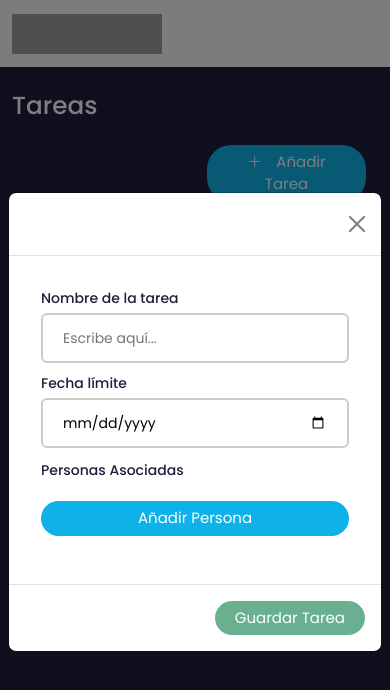
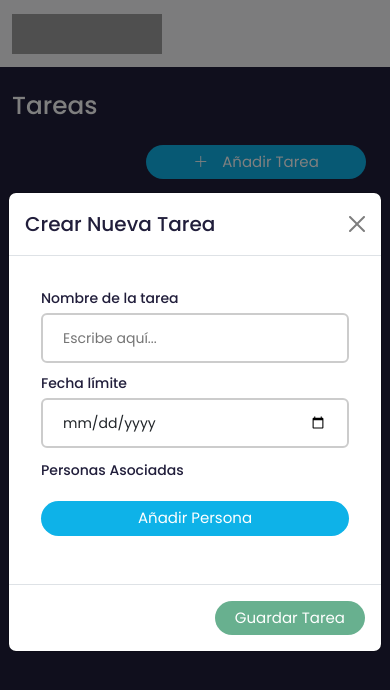
Before and after one commit to mauricio9896/velaio, an Angular app: page / in a window 390 px wide. Both pictures are taken after a click on the button "Añadir Tarea". Shown: the top 690 px of the page. Built offline with nearby package versions, Linux system fonts and the light colour scheme; grey boxes are pictures that could not be loaded.

Commit message:
fixed style mobile

```diff
--- a/src/app/components/create-task/create-task.component.css
+++ b/src/app/components/create-task/create-task.component.css
@@ -1,6 +1,11 @@
 .content {
   color: var(--primary-color);
 }
+
+.modal-title {
+  color: var(--primary-color);
+}
+
 #labelPeople {
   font-weight: 500;
   color: var(--primary-color);
--- a/src/app/components/create-task/create-task.component.html
+++ b/src/app/components/create-task/create-task.component.html
@@ -1,6 +1,6 @@
 <div class="container-fluid">
   <div class="row mt-4 justify-content-end">
-    <div class="col-6 col-sm-5 col-md-4 col-lg-3 col-xl-2">
+    <div class="col-8 col-sm-5 col-md-4 col-lg-3 col-xl-2">
       <button type="button" class="btn btn-primary w-100" data-bs-toggle="modal" data-bs-target="#newTask">
         <i class="bi bi-plus-lg" style="margin-right: 10px;"></i>
         Añadir Tarea
@@ -30,9 +30,9 @@
                 </div>
               </div>
 
-              <div class="col-md-12 input-container">
+              <div class="col-12 input-container">
                 <label>Fecha límite</label>
-                <input type="date" formControlName="taskDate">
+                <input class="form-control" type="date" formControlName="taskDate">
                 <div *ngIf="taskForm.get('taskDate')?.invalid && taskForm.get('taskDate')?.touched"
                   class="error-message">
                   La fecha límite es requerida
--- a/src/app/components/list-task/list-task.component.html
+++ b/src/app/components/list-task/list-task.component.html
@@ -32,7 +32,7 @@
 
             <div class="d-flex justify-content-between mt-3 px-3 pb-3">
               <div class="col-md-4">
-                <button class="btn btn-danger w-100" (click)="deleteTask(task)">Borrar</button>
+                <button class="btn btn-danger" (click)="deleteTask(task)">Borrar</button>
               </div>
               <div class="col-md-4" *ngIf="!task.completed" >
                 <button class="btn btn-success" (click)="completedTask(task)">Completar</button>
@@ -46,6 +46,7 @@
 </div>
 
 <ng-template #emptyData>
+  <div class="col-12 col-sm-6 col-md-4">
     <div class="card mb-3">
       <div class="card-body">
         <h5 class="card-title">No Hay Tareas Disponibles</h5>
@@ -54,4 +55,5 @@
         </p>
       </div>
     </div>
+  </div>
 </ng-template>
```
Lines whose indentation alone changed are shown as unchanged.
